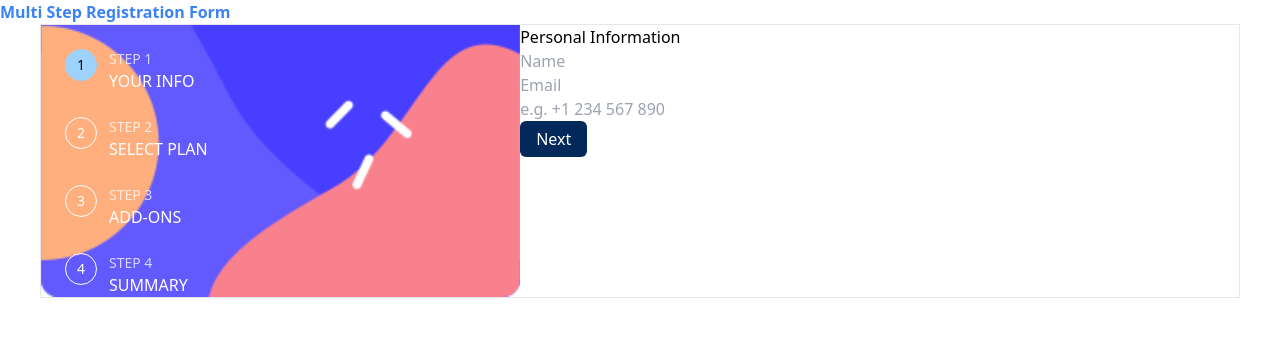
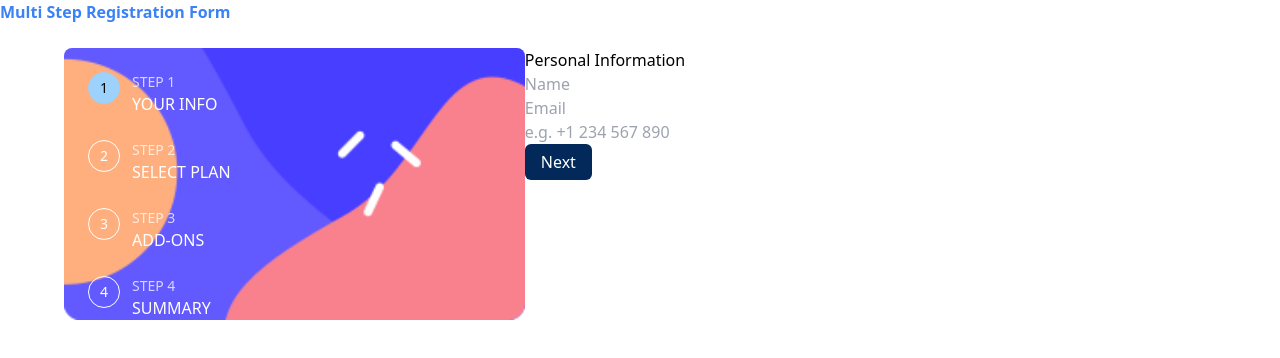
Before and after one commit to JimeBlue/multi-step-registration-form, a Nuxt app: page / in a window 1280 px wide. Shown: the top 358 px of the page. Built offline with nearby package versions, Linux system fonts and the light colour scheme; what vue-sweetalert2 would draw is missing.

Commit message:
Styles form overall

```diff
--- a/components/form.vue
+++ b/components/form.vue
@@ -1,11 +1,13 @@
 <template>
-  <section class="grid lg:grid-cols-5">
+  <section class="grid lg:grid-cols-5 bg-magnolia lg:bg-white lg:p-6">
     <!-- NOTE: Step indicator -->
     <article class="lg:col-span-2">
       <StepIndicator :active-step="step" />
     </article>
     <!-- NOTE: Form -->
-    <article class="lg:col-span-3">
+    <article
+      class="lg:col-span-3 shadow-sm lg:shadow-none bg-white w-11/12 lg:w-full mx-auto lg:mx-0 -mt-16 lg:mt-0"
+    >
       <ValidationObserver ref="observer">
         <form @submit.prevent>
           <section v-if="!isSubmitted">
--- a/components/form/StepIndicator.vue
+++ b/components/form/StepIndicator.vue
@@ -1,6 +1,6 @@
 <template>
   <div
-    class="step-bg bg-cover bg-center lg:bg-bottom pt-10 pb-24 lg:p-0 lg:pt-6 lg:pl-6"
+    class="lg:rounded-lg step-bg bg-cover bg-center lg:bg-bottom pt-10 pb-24 lg:p-0 lg:pt-6 lg:pl-6"
   >
     <div
       class="flex flex-row lg:flex-col justify-around max-w-xs lg:max-w-none mx-auto lg:mx-0 lg:space-y-6"
--- a/pages/index.vue
+++ b/pages/index.vue
@@ -2,7 +2,7 @@
   <section>
     <h2 class="text-blue-500 font-bold">Multi Step Registration Form</h2>
     <div class="container">
-      <Form class="border" />
+      <Form />
     </div>
   </section>
 </template>
--- a/tailwind.config.js
+++ b/tailwind.config.js
@@ -8,6 +8,10 @@ module.exports = {
         secondary: "#6B7280",
         pastelBlue: "#ADBEFF",
         lightBlue: "#9CD2FC",
+        coolGray: "#9699ab",
+        lightGray: "#d6d9e6",
+        magnolia: "#f0f6ff",
+        alabastar: "	#fafbff",
       },
     },
   },
```
